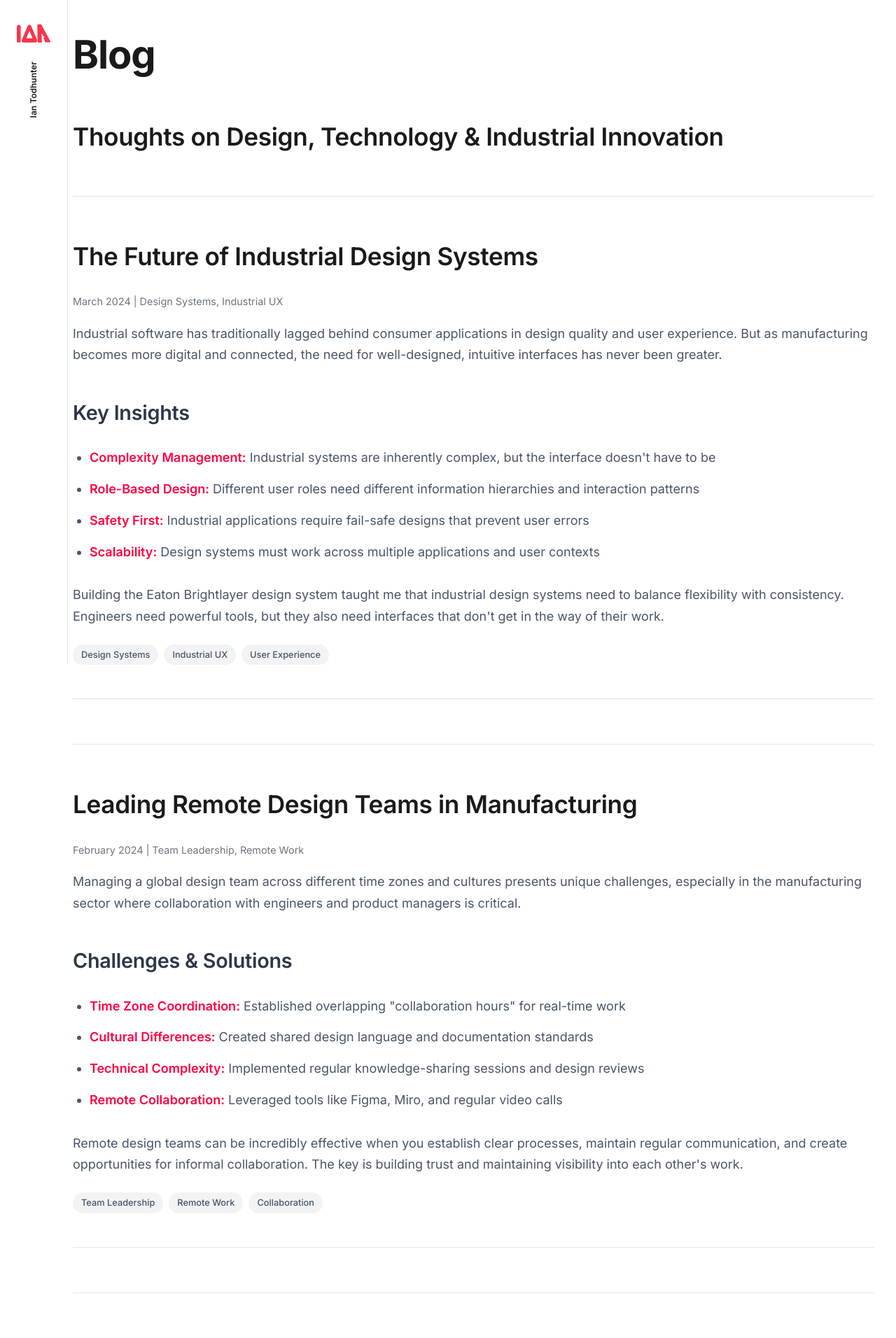
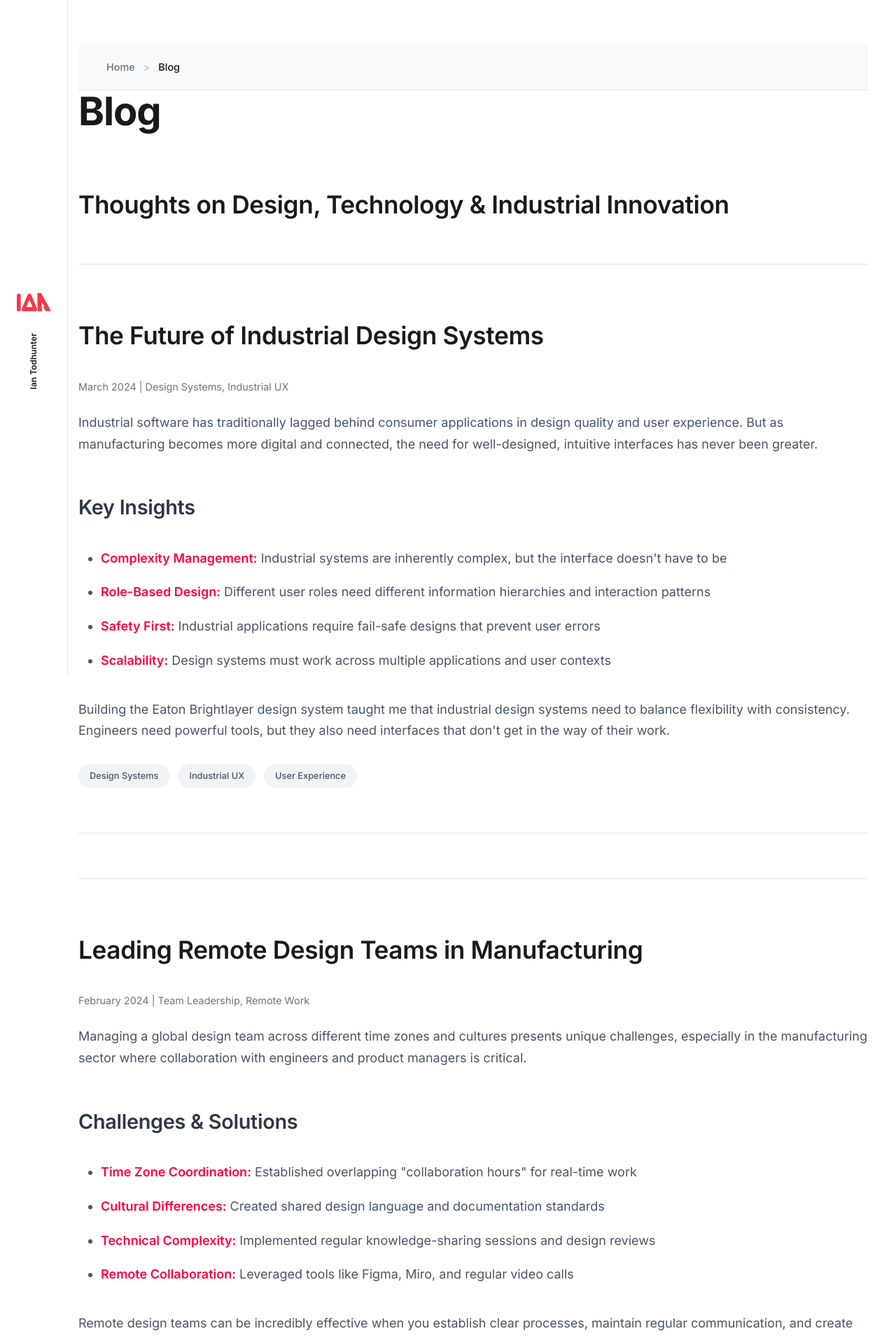
Before and after one commit to iantodhunter/iantodhunter.github.io, a Jekyll site: the page built from blog.md, in a window 1280 px wide. Shown: the top 1912 px of the page at 70% size. Built offline with Jekyll 4.4.1, drawn with Linux system fonts in a browser that asks for light colours.

Commit message:
Enhance spacing and layout: add more margins, reduce border radius, center logo vertically, and add breadcrumbs

```diff
--- a/_layouts/main.html
+++ b/_layouts/main.html
@@ -13,9 +13,22 @@
     <img src="/assets/images/Ian-logo-old.svg" alt="Logo" class="logo" />
     <div class="sidebar-name">Ian Todhunter</div>
   </div>
+
   <div class="main-content">
+    {% if page.title and page.title != 'Ian Todhunter' %}
+    <div class="breadcrumb">
+      <div class="breadcrumb-item">
+        <a href="/">Home</a>
+      </div>
+      <div class="breadcrumb-item active">
+        {{ page.title }}
+      </div>
+    </div>
+    {% endif %}
+
     {{ content }}
   </div>
+
   {% include footer.html %}
 </body>
 </html>
--- a/assets/styles.css
+++ b/assets/styles.css
@@ -64,7 +64,7 @@ header {
   display: flex;
   justify-content: space-between;
   align-items: center;
-  padding: 24px 32px;
+  padding: 32px 40px;
   background-color: #ffffff;
   color: #1a1a1a;
   border-bottom: 1px solid #e5e5e5;
@@ -79,7 +79,7 @@ nav ul {
   margin: 0;
   padding: 0;
   display: flex;
-  gap: 32px;
+  gap: 40px;
 }
 
 nav a {
@@ -101,8 +101,8 @@ nav a:hover {
     justify-content: flex-start;
     align-items: center;
     font-family: 'Inter', -apple-system, BlinkMacSystemFont, 'Segoe UI', Roboto, sans-serif;
-    padding: 48px;
-    padding-left: 10%;
+    padding: 64px;
+    padding-left: 12%;
     text-align: left;
     letter-spacing: -0.01em;
 }
@@ -157,7 +157,7 @@ nav a:hover {
 
 .full-height p {
     font-size: 2rem;
-    margin-top: 24px;
+    margin-top: 32px;
     line-height: 1.4;
     font-weight: 400;
 }
@@ -166,9 +166,9 @@ nav a:hover {
 .grid-container {
     display: grid;
     grid-template-columns: repeat(auto-fit, minmax(300px, 1fr));
-    gap: 24px;
-    margin: 32px;
-    padding: 32px;
+    gap: 32px;
+    margin: 48px;
+    padding: 48px;
 }
 
 /* Grid item styles */
@@ -180,25 +180,26 @@ nav a:hover {
     align-items: center;
     font-size: 2rem;
     color: white;
-    border-radius: 12px;
-    padding: 24px;
+    border-radius: 8px;
+    padding: 32px;
 }
 
 /* Footer Styles */
 footer {
   text-align: center;
-  padding: 48px 32px;
+  padding: 64px 40px;
   background-color: #f8f9fa;
   color: #6c757d;
   font-family: 'Inter', -apple-system, BlinkMacSystemFont, 'Segoe UI', Roboto, sans-serif;
   border-top: 1px solid #e5e5e5;
+  margin-top: 80px;
 }
 
 .footer-divider {
   width: 100%;
   height: 1px;
   background-color: #dee2e6;
-  margin-bottom: 24px;
+  margin-bottom: 32px;
 }
 
 footer p {
@@ -211,7 +212,7 @@ footer p {
 .main-content {
   max-width: 800px;
   margin: 0 auto;
-  padding: 48px 32px;
+  padding: 64px 40px;
   font-family: 'Inter', -apple-system, BlinkMacSystemFont, 'Segoe UI', Roboto, sans-serif;
   line-height: 1.7;
 }
@@ -220,7 +221,7 @@ footer p {
   font-size: 3.5rem;
   font-weight: 700;
   color: #1a1a1a;
-  margin: 0 0 32px 0;
+  margin: 0 0 40px 0;
   letter-spacing: -0.02em;
   line-height: 1.1;
 }
@@ -229,7 +230,7 @@ footer p {
   font-size: 2.2rem;
   font-weight: 600;
   color: #1a1a1a;
-  margin: 64px 0 32px 0;
+  margin: 80px 0 40px 0;
   letter-spacing: -0.01em;
   line-height: 1.2;
 }
@@ -238,7 +239,7 @@ footer p {
   font-size: 1.8rem;
   font-weight: 600;
   color: #2d3748;
-  margin: 48px 0 24px 0;
+  margin: 56px 0 28px 0;
   letter-spacing: -0.01em;
   line-height: 1.3;
 }
@@ -246,7 +247,7 @@ footer p {
 .main-content p {
   font-size: 1.125rem;
   color: #4a5568;
-  margin-bottom: 24px;
+  margin-bottom: 32px;
   line-height: 1.7;
   font-weight: 400;
 }
@@ -270,14 +271,14 @@ footer p {
 }
 
 .main-content ul {
-  margin: 32px 0;
-  padding-left: 24px;
+  margin: 40px 0;
+  padding-left: 32px;
 }
 
 .main-content li {
   font-size: 1.125rem;
   color: #4a5568;
-  margin-bottom: 16px;
+  margin-bottom: 20px;
   line-height: 1.6;
   font-weight: 400;
 }
@@ -294,22 +295,22 @@ footer p {
 .featured-project {
   background: #f8f9fa;
   border: 1px solid #e5e5e5;
-  border-radius: 16px;
-  padding: 40px;
-  margin: 48px 0;
+  border-radius: 8px;
+  padding: 48px;
+  margin: 64px 0;
   border-left: 4px solid #FF0241;
 }
 
 .featured-project h3 {
   color: #1a1a1a;
-  margin-bottom: 16px;
+  margin-bottom: 24px;
   font-size: 1.8rem;
 }
 
 .featured-project .project-meta {
   display: flex;
-  gap: 24px;
-  margin-bottom: 24px;
+  gap: 32px;
+  margin-bottom: 32px;
   font-size: 0.9rem;
   color: #6c757d;
 }
@@ -324,12 +325,12 @@ footer p {
   display: inline-block;
   background: #FF0241;
   color: white;
-  padding: 12px 24px;
-  border-radius: 8px;
+  padding: 16px 32px;
+  border-radius: 6px;
   text-decoration: none;
   font-weight: 500;
   transition: all 0.2s ease;
-  margin-top: 16px;
+  margin-top: 24px;
 }
 
 .featured-project .project-link:hover {
@@ -341,9 +342,9 @@ footer p {
 .get-in-touch {
   background: #ffffff;
   border: 2px solid #FF0241;
-  border-radius: 16px;
-  padding: 40px;
-  margin: 64px 0;
+  border-radius: 8px;
+  padding: 56px;
+  margin: 80px 0;
   text-align: center;
 }
 
@@ -355,12 +356,12 @@ footer p {
 .get-in-touch p {
   font-size: 1.25rem;
   color: #4a5568;
-  margin-bottom: 32px;
+  margin-bottom: 40px;
 }
 
 .get-in-touch .cta-links {
   display: flex;
-  gap: 16px;
+  gap: 20px;
   justify-content: center;
   flex-wrap: wrap;
 }
@@ -368,8 +369,8 @@ footer p {
 .get-in-touch .cta-links a {
   background: #FF0241;
   color: white;
-  padding: 16px 32px;
-  border-radius: 8px;
+  padding: 20px 40px;
+  border-radius: 6px;
   text-decoration: none;
   font-weight: 600;
   transition: all 0.2s ease;
@@ -385,8 +386,8 @@ footer p {
 /* Blog Post Styles */
 .blog-post {
   border-bottom: 1px solid #e5e5e5;
-  padding-bottom: 48px;
-  margin-bottom: 48px;
+  padding-bottom: 64px;
+  margin-bottom: 64px;
 }
 
 .blog-post:last-child {
@@ -396,20 +397,20 @@ footer p {
 .blog-post .post-meta {
   font-size: 0.9rem;
   color: #6c757d;
-  margin-bottom: 16px;
+  margin-bottom: 24px;
 }
 
 .blog-post .post-tags {
   display: flex;
-  gap: 8px;
-  margin-top: 16px;
+  gap: 12px;
+  margin-top: 24px;
 }
 
 .blog-post .post-tags span {
   background: #f1f3f4;
   color: #4a5568;
-  padding: 4px 12px;
-  border-radius: 16px;
+  padding: 6px 16px;
+  border-radius: 20px;
   font-size: 0.8rem;
   font-weight: 500;
 }
@@ -417,9 +418,9 @@ footer p {
 /* Work Page Styles */
 .case-study {
   border: 1px solid #e5e5e5;
-  border-radius: 16px;
-  padding: 40px;
-  margin: 48px 0;
+  border-radius: 8px;
+  padding: 48px;
+  margin: 64px 0;
   transition: all 0.2s ease;
 }
 
@@ -430,8 +431,8 @@ footer p {
 
 .case-study .case-meta {
   display: flex;
-  gap: 24px;
-  margin-bottom: 24px;
+  gap: 32px;
+  margin-bottom: 32px;
   font-size: 0.9rem;
   color: #6c757d;
 }
@@ -456,24 +457,61 @@ footer p {
   font-weight: 500;
 }
 
+/* Breadcrumb Styles */
+.breadcrumb {
+  background: #f8f9fa;
+  border-bottom: 1px solid #e5e5e5;
+  padding: 20px 40px;
+  margin-bottom: 0;
+  font-size: 0.9rem;
+  color: #6c757d;
+}
+
+.breadcrumb .breadcrumb-item {
+  display: inline-block;
+  margin-right: 8px;
+}
+
+.breadcrumb .breadcrumb-item:not(:last-child)::after {
+  content: ">";
+  margin-left: 8px;
+  color: #adb5bd;
+}
+
+.breadcrumb .breadcrumb-item a {
+  color: #6c757d;
+  text-decoration: none;
+  border-bottom: none;
+}
+
+.breadcrumb .breadcrumb-item a:hover {
+  color: #FF0241;
+  border-bottom: none;
+}
+
+.breadcrumb .breadcrumb-item.active {
+  color: #1a1a1a;
+  font-weight: 500;
+}
+
 /* Hero Section */
 .hero-section {
   text-align: center;
-  padding: 64px 48px;
+  padding: 80px 64px;
   background: #f8f9fa;
-  border-radius: 16px;
-  margin-bottom: 48px;
+  border-radius: 8px;
+  margin-bottom: 64px;
   border: 1px solid #e5e5e5;
 }
 
 .hero-section h1 {
   color: #1a1a1a;
-  margin-bottom: 24px;
+  margin-bottom: 32px;
 }
 
 .hero-section h2 {
   color: #2d3748;
-  margin-bottom: 24px;
+  margin-bottom: 32px;
 }
 
 .hero-section strong {
@@ -485,10 +523,10 @@ footer p {
   display: inline-block;
   background: #FF0241;
   color: white;
-  padding: 16px 32px;
-  border-radius: 8px;
+  padding: 20px 40px;
+  border-radius: 6px;
   text-decoration: none;
-  margin-top: 24px;
+  margin-top: 32px;
   transition: all 0.2s ease;
   border: 2px solid #FF0241;
   font-weight: 600;
@@ -505,15 +543,15 @@ footer p {
 .skills-section {
   display: grid;
   grid-template-columns: repeat(auto-fit, minmax(280px, 1fr));
-  gap: 24px;
-  margin: 48px 0;
+  gap: 32px;
+  margin: 64px 0;
 }
 
 .skill-card {
   background: #ffffff;
   color: #1a1a1a;
-  padding: 32px;
-  border-radius: 12px;
+  padding: 40px;
+  border-radius: 8px;
   text-align: center;
   transition: all 0.2s ease;
   border: 1px solid #e5e5e5;
@@ -528,7 +566,7 @@ footer p {
 .skill-card h3 {
   color: #1a1a1a;
   border: none;
-  margin-bottom: 16px;
+  margin-bottom: 20px;
   font-size: 1.5rem;
 }
 
@@ -541,10 +579,11 @@ footer p {
   height: 100vh;
   background: #ffffff;
   color: #1a1a1a;
-  padding: 24px 12px;
+  padding: 32px 12px;
   display: flex;
   flex-direction: column;
   align-items: center;
+  justify-content: center;
   z-index: 1000;
   border-right: 1px solid #e5e5e5;
 }
@@ -552,7 +591,7 @@ footer p {
 .sticky-sidebar .logo {
   width: 48px;
   height: 48px;
-  margin-bottom: 16px;
+  margin-bottom: 20px;
   filter: brightness(0) saturate(100%) invert(27%) sepia(51%) saturate(2878%) hue-rotate(332deg) brightness(104%) contrast(97%);
 }
 
@@ -571,7 +610,7 @@ footer p {
 /* Main content with sidebar offset */
 .main-content {
   margin-left: 72px;
-  padding: 48px 32px;
+  padding: 64px 40px;
   max-width: calc(100% - 72px);
 }
 
@@ -625,14 +664,14 @@ footer p {
     height: auto;
     flex-direction: row;
     justify-content: center;
-    padding: 16px;
+    padding: 20px;
     border-right: none;
     border-bottom: 1px solid #e5e5e5;
   }
 
   .sticky-sidebar .logo {
     margin-bottom: 0;
-    margin-right: 12px;
+    margin-right: 16px;
   }
 
   .sticky-sidebar .sidebar-name {
@@ -644,7 +683,7 @@ footer p {
 
   .main-content {
     margin-left: 0;
-    padding: 24px 16px;
+    padding: 32px 20px;
     max-width: 100%;
   }
 
@@ -661,14 +700,33 @@ footer p {
   }
 
   .hero-section {
-    padding: 32px 24px;
+    padding: 48px 32px;
   }
 
   .skill-card {
-    padding: 24px;
+    padding: 32px;
   }
 
   .project-card {
-    padding: 24px;
+    padding: 32px;
+  }
+
+  .featured-project {
+    padding: 32px;
+    margin: 48px 0;
+  }
+
+  .case-study {
+    padding: 32px;
+    margin: 48px 0;
+  }
+
+  .get-in-touch {
+    padding: 40px;
+    margin: 64px 0;
+  }
+
+  .breadcrumb {
+    padding: 16px 20px;
   }
 }
```
Also changed, not shown: _layouts/work.html (+12 -0 lines).
